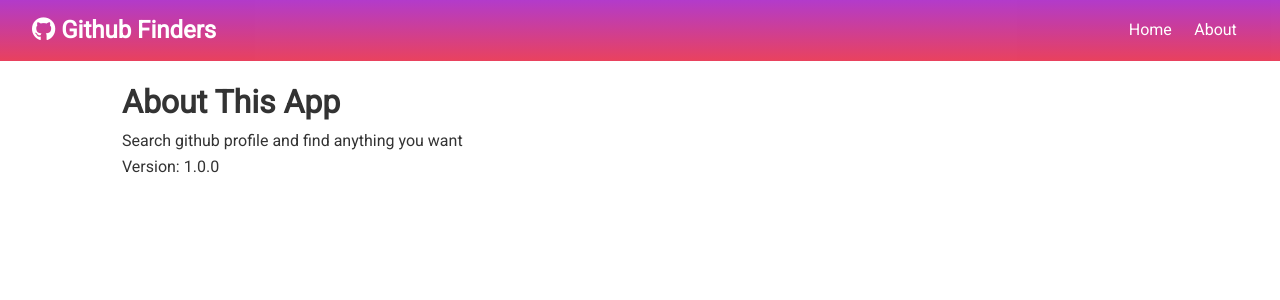
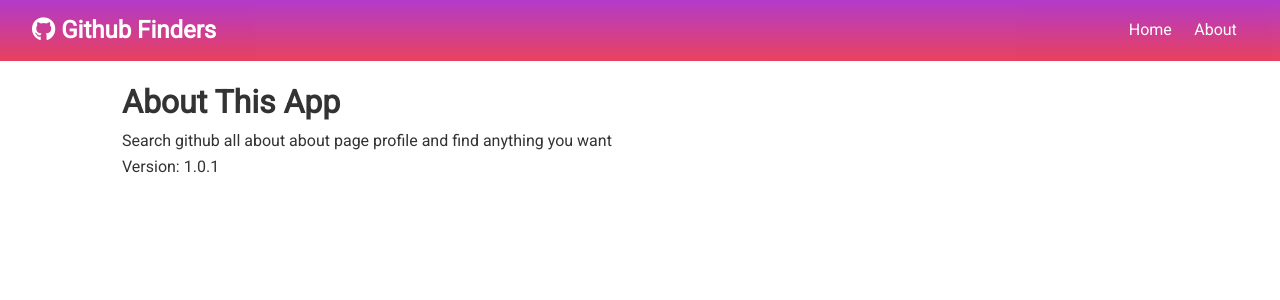
Before and after one commit to Rajan-Savaliya/github-finder-react-project, a React (Create React App) app: page /about in a window 1280 px wide. Shown: the top 300 px of the page. Built offline with nearby package versions, Linux system fonts and the light colour scheme; no server answers; the HTML template or start-up script is replaced by a standard one.

Commit message:
this is a about chage iddt

```diff
--- a/src/components/pages/About.js
+++ b/src/components/pages/About.js
@@ -5,8 +5,8 @@ const About = () => {
     <Fragment>
 
       <h1>About This App</h1>
-      <p>Search github profile and find anything you want</p>
-      <p>Version: 1.0.0</p>
+      <p>Search github all about about page profile and find anything you want</p>
+      <p>Version: 1.0.1</p>
     </Fragment>
   );
 };
```
